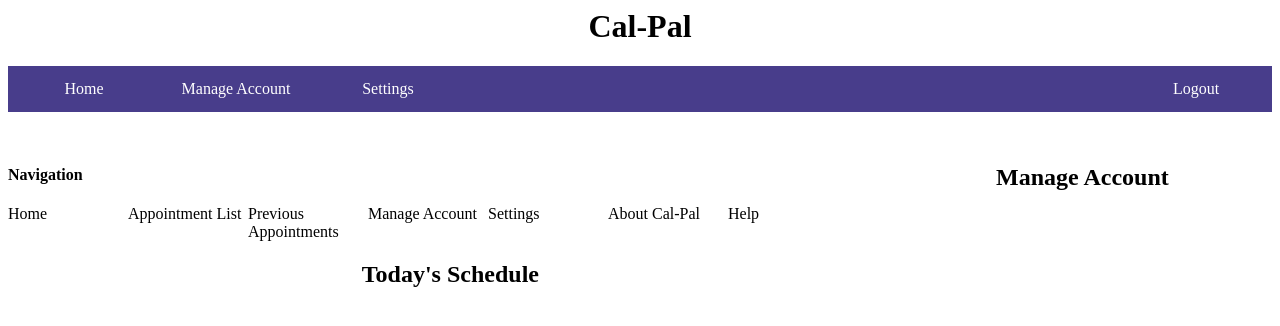
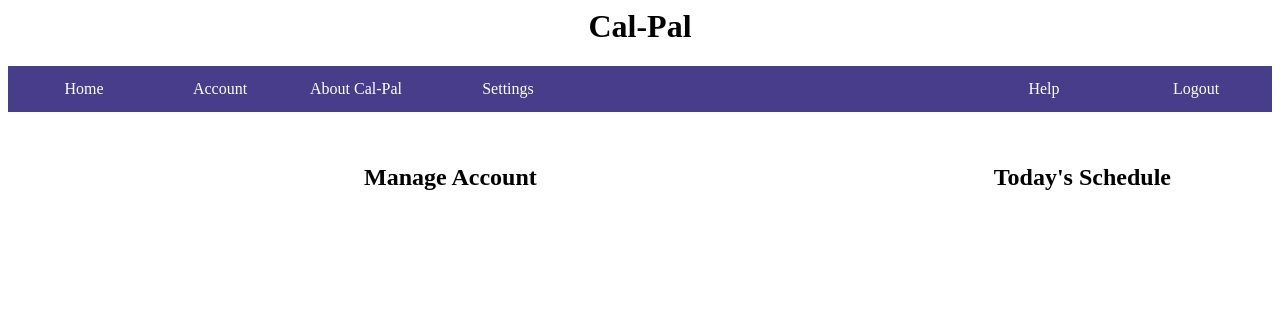
Before and after one commit to dm2yea/Cal-pal, a plain HTML site: page Code/manage account.html in a window 1280 px wide. Drawn offline with Linux system fonts and the light colour scheme.

Commit message:
Update manage account.html

```diff
--- a/Code/manage account.html
+++ b/Code/manage account.html
@@ -4,33 +4,29 @@
         <meta charset="utf-8">
         <link rel="stylesheet" href="Cal-Pal style.css">
         <title>Manage Account</title>
+        <script src="dropdown.js"></script>
     </head>
     <body>
         <h1>Cal-Pal</h1>
         <nav>
             <ul class="topbar">
                 <li><a class="top" href="Cal-Pal%20homepage.html">Home</a></li>
-                <li><a class="top" href="manage%20account.html">Manage Account</a></li>
+                <li style="float: right"><a class="top" href="../index.html">Logout</a></li>
+                <li style="float: right"><a class="top" href="help.html">Help</a></li>
+                <div class="dropdown">
+                <button class="dropbtn" onclick="myFunction()">Account</button>
+                <div class="dropdown-content" id="dropDown">
+                    <a class="top" href="appointment%20list.html">Appointment List</a>
+                    <a class="top" href="previous%20appointments.html">Previous Appointments</a>
+                    <a class="top" href="manage%20account.html">Manage Account</a>
+                </div>
+                </div>
+                <li><a class="top" href="About%20Cal-Pal.html">About Cal-Pal</a></li>
                 <li><a class="top" href="settings.html">Settings</a></li>
-                <li style="float: right"><a class="top" href="../index.html">Logout</a></li>
             </ul>
         </nav>
-            <nav class="Navigation">
-                <div class="column1">
-                <h4>Navigation</h4>
-                    <ul class="sidebar">
-                        <li><a href="Cal-Pal%20homepage.html">Home</a></li>
-                        <li><a href="appointment%20list.html">Appointment List</a></li>
-                        <li><a href="previous%20appointments.html">Previous Appointments</a></li>
-                        <li><a href="manage%20account.html">Manage Account</a></li>
-                        <li><a href="settings.html">Settings</a></li>
-                        <li><a href="About%20Cal-Pal.html">About Cal-Pal</a></li>
-                        <li><a href="help.html">Help</a></li>
-                    </ul>
-                </div>
-            </nav>
-        <h2 class="column2">Manage Account</h2>
-        <div class="column1">
+        <h2 class="column1">Manage Account</h2>
+        <div class="column2">
             <h2>Today's Schedule</h2>
         </div>
     </body>
```
